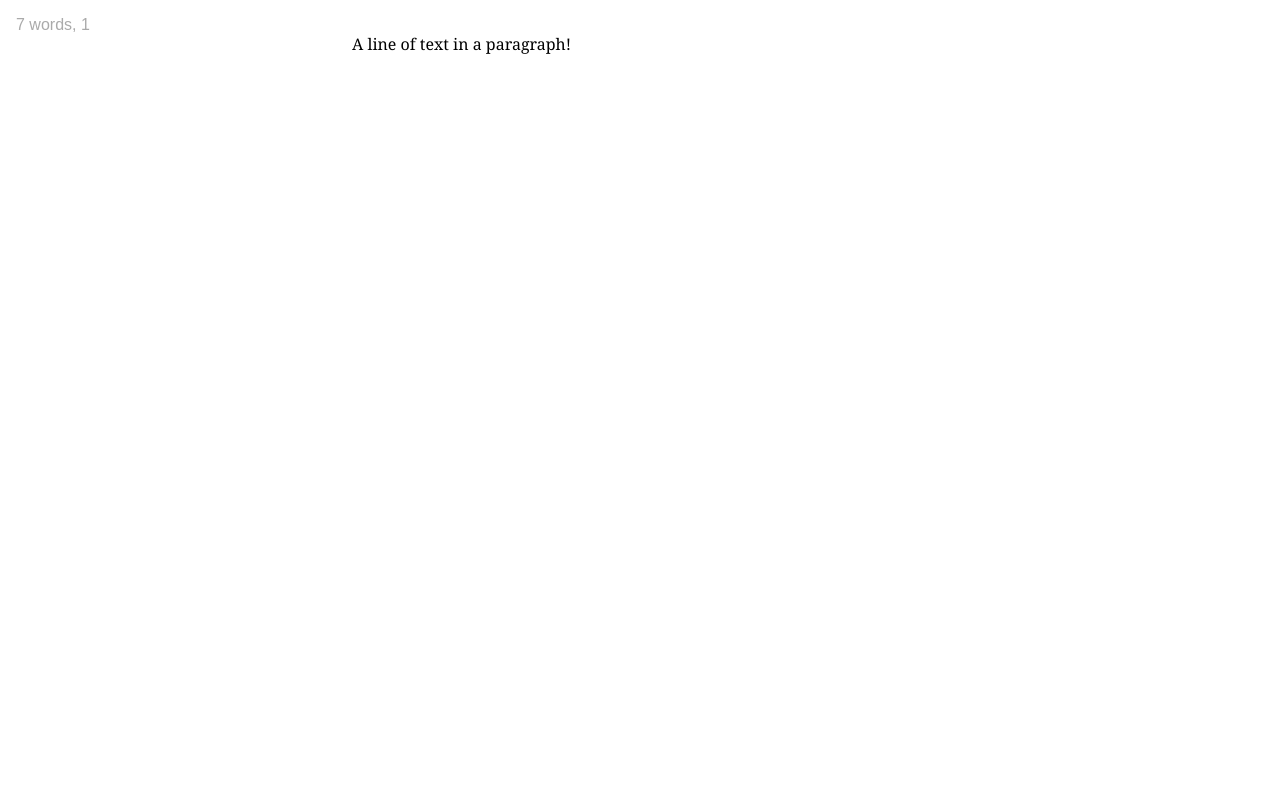
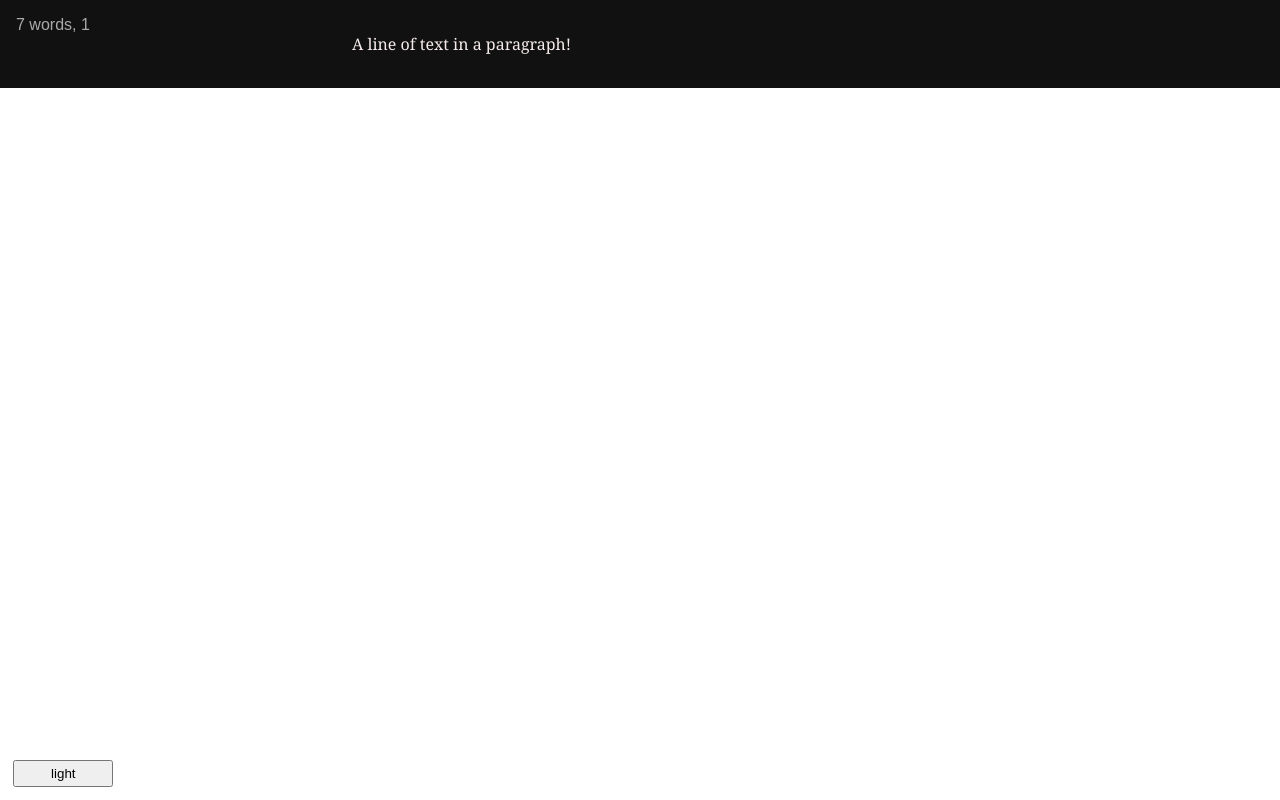
Before and after one commit to mwufi/scribbly, a Next.js app: page / in a window 1280 px wide. Built offline with nearby package versions, Linux system fonts and the light colour scheme.

Commit message:
[feature] add dark mode

```diff
--- a/package.json
+++ b/package.json
@@ -10,6 +10,7 @@
     "preview": "cd out && python -m http.server"
   },
   "dependencies": {
+    "classnames": "^2.2.6",
     "next": "9.5.2",
     "react": "16.13.1",
     "react-dom": "16.13.1",
--- a/pages/index.js
+++ b/pages/index.js
@@ -2,21 +2,43 @@
 import Head from "next/head";
 import styles from "../styles/Slate.module.css";
 import Editor from "../components/slate/editor";
+import classNames from "classnames";
 import { useState } from "react";
 
 export default function Home() {
+  const [mode, setMode] = useState("dark");
   const [wordCount, setWordCount] = useState({
     words: 0,
     characters: 0,
     _visited: 0,
   });
 
+  let f = mode === "dark" ? styles.editor_dark : null;
+
   return (
-    <div className={styles.container}>
-      <div
-        className={styles.wordCount}
-      >{`${wordCount.words} words, ${wordCount._visited}`}</div>
-      <Editor className={styles.editor} setWordCount={setWordCount} />
+    <div
+      style={{
+        width: "100%",
+        backgroundColor: mode === "dark" ? "#111" : "white",
+        transition: "all 0.3s ease-in",
+      }}
+    >
+      <div className={styles.container}>
+        <div
+          className={styles.wordCount}
+        >{`${wordCount.words} words, ${wordCount._visited}`}</div>
+
+        <button
+          className={styles.darkmodeButton}
+          onClick={() => setMode(mode === "dark" ? "light" : "dark")}
+        >
+          {mode === "dark" ? "light" : "dark"}
+        </button>
+        <Editor
+          className={classNames(styles.editor, f)}
+          setWordCount={setWordCount}
+        />
+      </div>
     </div>
   );
 }
--- a/styles/Slate.module.css
+++ b/styles/Slate.module.css
@@ -20,6 +20,11 @@
   font-size: 17px; */
 }
 
+.editor_dark {
+  color: rgb(247, 236, 236);
+  transition: all 0.3s ease-in;
+}
+
 .wordCount {
   position: fixed;
   top: 0;
@@ -30,3 +35,13 @@
   color: #aaa;
   font-family: fantasy;
 }
+
+.darkmodeButton {
+  position: fixed;
+  bottom: 0;
+  left: 0;
+  margin: 1em;
+  padding: 0.3em;
+  width: 100px;
+  background-color: none;
+}
```
Also changed, not shown: 1 other file (tests, documents, lock files or other folders).
